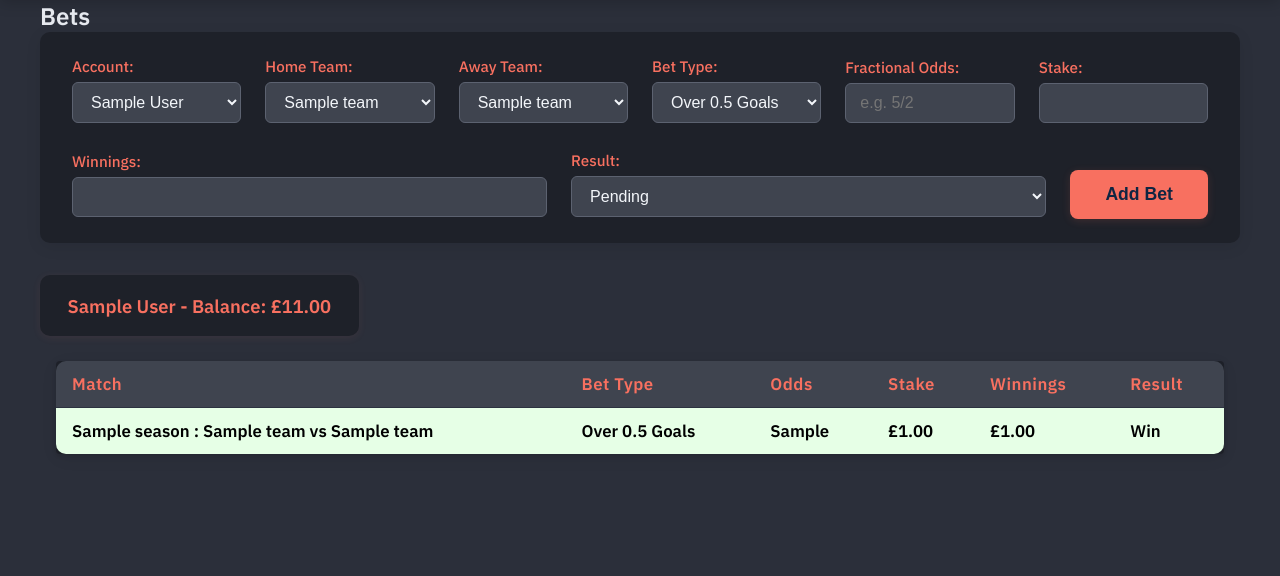
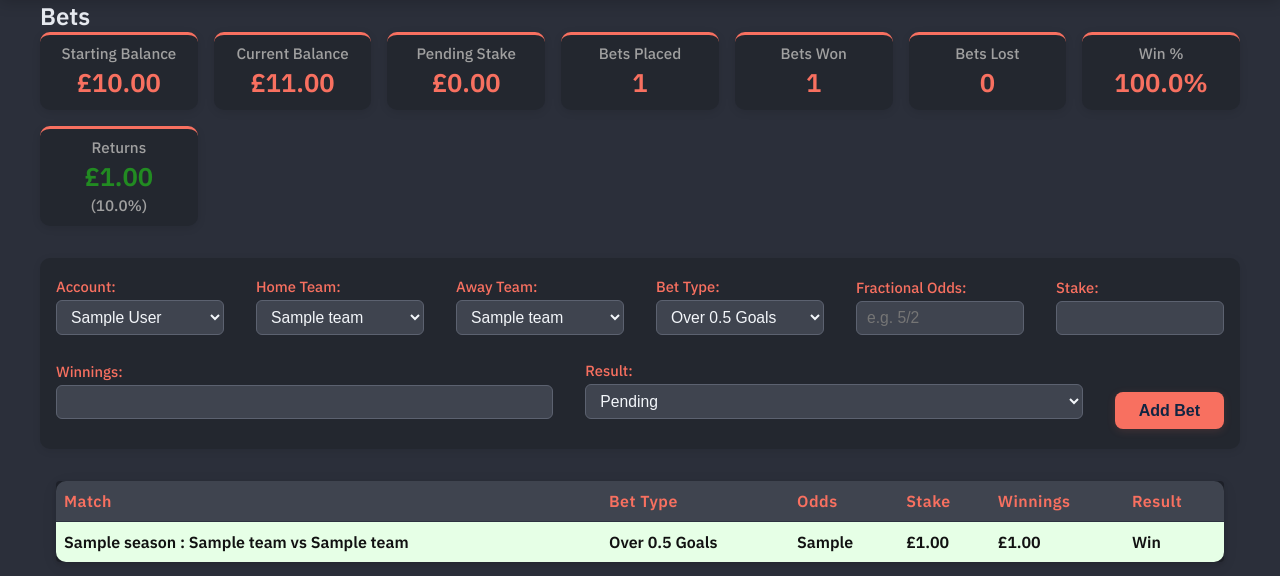
Before and after one commit to DavidHearl/predictions, a Django app: page /bets/ in a window 1280 px wide. Shown: the part 46-622 px from the top of the page. Run offline with Django 5.2, Linux system fonts and the light colour scheme; tables that the repository leaves empty hold one stand-in row (values such as "Sample post"); parts of the project's set-up code (start-up, migrations or seed data) failed here and were passed over.

Commit message:
updated betting styles

```diff
--- a/data_collection/templates/data_collection/bets.html
+++ b/data_collection/templates/data_collection/bets.html
@@ -8,6 +8,45 @@
 {% block content %}
 <div class="container">
     <h1>Bets</h1>
+
+    <div class="dashboard-stats">
+        {% for account in accounts %}
+            <div class="stat-card">
+                <div class="stat-label">Starting Balance</div>
+                <div class="stat-value">£{{ account.starting_balance_display|floatformat:2 }}</div>
+            </div>
+            <div class="stat-card">
+                <div class="stat-label">Current Balance</div>
+                <div class="stat-value">£{{ account.current_balance_display|floatformat:2 }}</div>
+            </div>
+            <div class="stat-card">
+                <div class="stat-label">Pending Stake</div>
+                <div class="stat-value">£{{ account.pending_stake|floatformat:2 }}</div>
+            </div>
+            <div class="stat-card">
+                <div class="stat-label">Bets Placed</div>
+                <div class="stat-value">{{ account.bets_placed }}</div>
+            </div>
+            <div class="stat-card">
+                <div class="stat-label">Bets Won</div>
+                <div class="stat-value">{{ account.bets_won }}</div>
+            </div>
+            <div class="stat-card">
+                <div class="stat-label">Bets Lost</div>
+                <div class="stat-value">{{ account.bets_lost }}</div>
+            </div>
+            <div class="stat-card">
+                <div class="stat-label">Win %</div>
+                <div class="stat-value">{{ account.win_percentage }}%</div>
+            </div>
+            <div class="stat-card {% if account.returns >= 0 %}returns-win{% else %}returns-loss{% endif %}">
+                <div class="stat-label">Returns</div>
+                <div class="stat-value">£{{ account.returns|floatformat:2 }}</div>
+                <div class="stat-label">({{ account.returns_percentage }}%)</div>
+            </div>
+        {% endfor %}
+    </div>
+
     <form method="post" class="bet-add-form">
         {% csrf_token %}
         <div class="filter-group">
@@ -65,11 +104,6 @@
         <button type="submit">Add Bet</button>
     </form>
 
-    <div class="account-summary">
-        {% for account in accounts %}
-            {{ account.name }} - Balance: £{{ account.calculated_balance|floatformat:2 }}
-        {% endfor %}
-    </div>
     <div class="table-card">
         <table class="results-table">
             <thead>
--- a/data_collection/views.py
+++ b/data_collection/views.py
@@ -450,12 +450,33 @@ def bets(request):
     # Calculate balances for display
     for account in accounts:
         balance = account.starting_balance
+        pending_stake = 0.0
+        bets_placed = account.bets.count()
+        bets_won = account.bets.filter(bet_result="win").count()
+        bets_lost = account.bets.filter(bet_result="lose").count()
+        bets_pending = account.bets.filter(bet_result="pending").count()
+
         for bet in account.bets.all():
             if bet.bet_result == "win" and bet.winnings is not None:
                 balance += float(bet.winnings)
             elif bet.bet_result == "lose":
                 balance -= bet.stake
-        account.calculated_balance = balance
+            elif bet.bet_result == "pending":
+                pending_stake += bet.stake
+
+        # Stats
+        account.calculated_balance = balance - pending_stake
+        account.starting_balance_display = account.starting_balance
+        account.current_balance_display = balance - pending_stake
+        account.pending_stake = pending_stake
+        account.bets_placed = bets_placed
+        account.bets_won = bets_won
+        account.bets_lost = bets_lost
+        account.bets_pending = bets_pending
+        account.win_percentage = round((bets_won / (bets_won + bets_lost) * 100), 1) if (bets_won + bets_lost) > 0 else 0
+        account.returns = balance - account.starting_balance
+        account.returns_percentage = round((account.returns / account.starting_balance * 100), 1) if account.starting_balance > 0 else 0
+        account.returns_class = "returns-win" if account.returns >= 0 else "returns-loss"
 
     return render(
         request,
--- a/static/css/bets.css
+++ b/static/css/bets.css
@@ -1,9 +1,113 @@
+/* Dashboard Stat Cards */
+.dashboard-stats {
+    display: grid;
+    grid-template-columns: repeat(auto-fit, minmax(140px, 1fr));
+    gap: 1em;
+    margin-bottom: 2em;
+}
+
+.stat-card {
+    background: #23272f;
+    border-radius: 10px;
+    box-shadow: 0 2px 8px rgba(0,0,0,0.10);
+    padding: 8px;
+    text-align: center;
+    transition: box-shadow 0.2s;
+    border-top: 3px solid #F87060;
+}
+
+.stat-card .stat-label {
+    font-size: 0.95em;
+    color: #a0a0a0;
+    font-weight: 500;
+    margin-bottom: 0.2em;
+}
+
+.stat-card .stat-value {
+    font-size: 1.6em;
+    font-weight: bold;
+    color: #F87060;
+    margin-bottom: 0.1em;
+}
+
+.stat-card.returns-win .stat-value {
+    color: #228B22;
+}
+.stat-card.returns-loss .stat-value {
+    color: #d32f2f;
+}
+
+/* Bet Form Styling */
+.bet-add-form {
+    background: #23272f;
+    border-radius: 10px;
+    box-shadow: 0 2px 8px rgba(0,0,0,0.08);
+    padding: 1.2em 1em;
+    margin-bottom: 2em;
+    display: flex;
+    flex-wrap: wrap;
+    gap: 1em 2em;
+    align-items: flex-end;
+    flex-direction: row;
+}
+
+.bet-add-form .filter-group {
+    display: flex;
+    flex-direction: column;
+    min-width: 140px;
+    flex: 1 1 140px;
+    margin-bottom: 0.5em;
+}
+
+.bet-add-form label {
+    margin-bottom: 4px;
+    font-size: 0.92em;
+    color: #F87060;
+    font-weight: 500;
+}
+
+.bet-add-form input,
+.bet-add-form select {
+    padding: 7px 10px;
+    border-radius: 6px;
+    border: 1px solid #5C6270;
+    background-color: #3F444F;
+    color: #f3f6fa;
+    font-size: 0.98em;
+    margin-bottom: 2px;
+    transition: border-color 0.2s;
+}
+
+.bet-add-form input:focus,
+.bet-add-form select:focus {
+    border-color: #F87060;
+    outline: none;
+}
+
+.bet-add-form button {
+    padding: 0.6em 1.5em;
+    background: #F87060;
+    color: #102542;
+    font-weight: bold;
+    border: none;
+    border-radius: 8px;
+    cursor: pointer;
+    font-size: 1em;
+    box-shadow: 0 2px 8px rgba(248, 112, 96, 0.15);
+    margin-top: 0.5em;
+    transition: background 0.2s;
+}
+
+.bet-add-form button:hover {
+    background: #ff9483;
+}
+
 /* Results Table Styling */
 .results-table {
     width: 100%;
     border-collapse: collapse;
-    margin: 1.5em 0;
-    font-size: 1.05em;
+    margin: 1.2em 0;
+    font-size: 1em;
     background: #1E2129;
     border-radius: 10px;
     overflow: hidden;
@@ -11,35 +115,31 @@
 }
 
 .results-table th, .results-table td {
-    padding: 12px 16px;
+    padding: 10px 8px;
     text-align: left;
     border-bottom: 1px solid #2C3240;
+    color: #111 !important; /* Black text for visibility */
 }
 
 .results-table th {
     background: #3F444F;
-    color: #F87060;
+    color: #F87060 !important;
     font-weight: 600;
     letter-spacing: 0.03em;
+    font-size: 1em;
 }
 
 .results-table tr:last-child td {
     border-bottom: none;
 }
 
-.results-table td {
-    color: black;
-}
-
 .bet-win {
     background: #e6ffe6 !important;
-    color: #228B22 !important;
     font-weight: 600;
 }
 
 .bet-lose {
     background: #ffe6e6 !important;
-    color: #d32f2f !important;
     font-weight: 600;
 }
 
@@ -53,95 +153,42 @@
     transition: background 0.2s, color 0.2s;
 }
 
-@media (max-width: 600px) {
+.bet-add-form {
+    background: #23272f;
+    border-radius: 10px;
+    box-shadow: 0 2px 8px rgba(0,0,0,0.08);
+    padding: 1.2em 1em;
+    margin-bottom: 2em;
+    display: flex;
+    flex-wrap: wrap;
+    gap: 1em 2em;
+    align-items: flex-end;
+    flex-direction: row;
+}
+
+/* Mobile Responsive */
+@media (max-width: 900px) {
+    .dashboard-stats {
+        grid-template-columns: repeat(auto-fit, minmax(120px, 1fr));
+        gap: 0.7em;
+    }
+    .bet-add-form {
+        flex-direction: column;
+        gap: 0.7em;
+        padding: 0.7em;
+        align-items: stretch;
+    }
+    .bet-add-form .filter-group {
+        min-width: 100%;
+        width: 100%;
+        margin-bottom: 0.5em;
+    }
+    .bet-add-form button {
+        width: 100%;
+        margin-top: 1em;
+    }
     .results-table th, .results-table td {
-        padding: 8px 6px;
+        padding: 7px 4px;
         font-size: 0.95em;
     }
 }
-
-/* Bet Form Styling */
-.bet-add-form {
-    background: #1E2129;
-    border-radius: 10px;
-    box-shadow: 0 4px 16px rgba(0,0,0,0.08);
-    padding: 1.5em 2em;
-    margin-bottom: 2em;
-    display: flex;
-    flex-wrap: wrap;
-    gap: 1.5em;
-    align-items: flex-end;
-}
-
-.bet-add-form .filter-group {
-    display: flex;
-    flex-direction: column;
-    min-width: 160px;
-    flex: 1;
-}
-
-.bet-add-form label {
-    margin-bottom: 6px;
-    font-size: 0.95em;
-    color: #F87060;
-    font-weight: 500;
-}
-
-.bet-add-form input,
-.bet-add-form select {
-    padding: 10px 14px;
-    border-radius: 6px;
-    border: 1px solid #5C6270;
-    background-color: #3F444F;
-    color: #f3f6fa;
-    font-size: 1em;
-    margin-bottom: 2px;
-    transition: border-color 0.2s;
-}
-
-.bet-add-form input:focus,
-.bet-add-form select:focus {
-    border-color: #F87060;
-    outline: none;
-}
-
-.bet-add-form button {
-    padding: 0.8em 2em;
-    background: #F87060;
-    color: #102542;
-    font-weight: bold;
-    border: none;
-    border-radius: 8px;
-    cursor: pointer;
-    font-size: 1.1em;
-    box-shadow: 0 2px 8px rgba(248, 112, 96, 0.15);
-    margin-top: 1.2em;
-    transition: background 0.2s;
-}
-
-.bet-add-form button:hover {
-    background: #ff9483;
-}
-
-.account-summary {
-    background: #1E2129;
-    border-radius: 10px;
-    box-shadow: 0 2px 8px rgba(248, 112, 96, 0.08);
-    padding: 1em 1.5em;
-    font-size: 1.15em;
-    color: #F87060;
-    font-weight: 600;
-    display: inline-block;
-}
-
-@media (max-width: 700px) {
-    .bet-add-form {
-        flex-direction: column;
-        gap: 0.8em;
-        padding: 1em;
-    }
-    .account-summary {
-        padding: 0.7em 1em;
-        font-size: 1em;
-    }
-}
```
Also changed, not shown: templates/account/login.html (+64 -1 lines).
